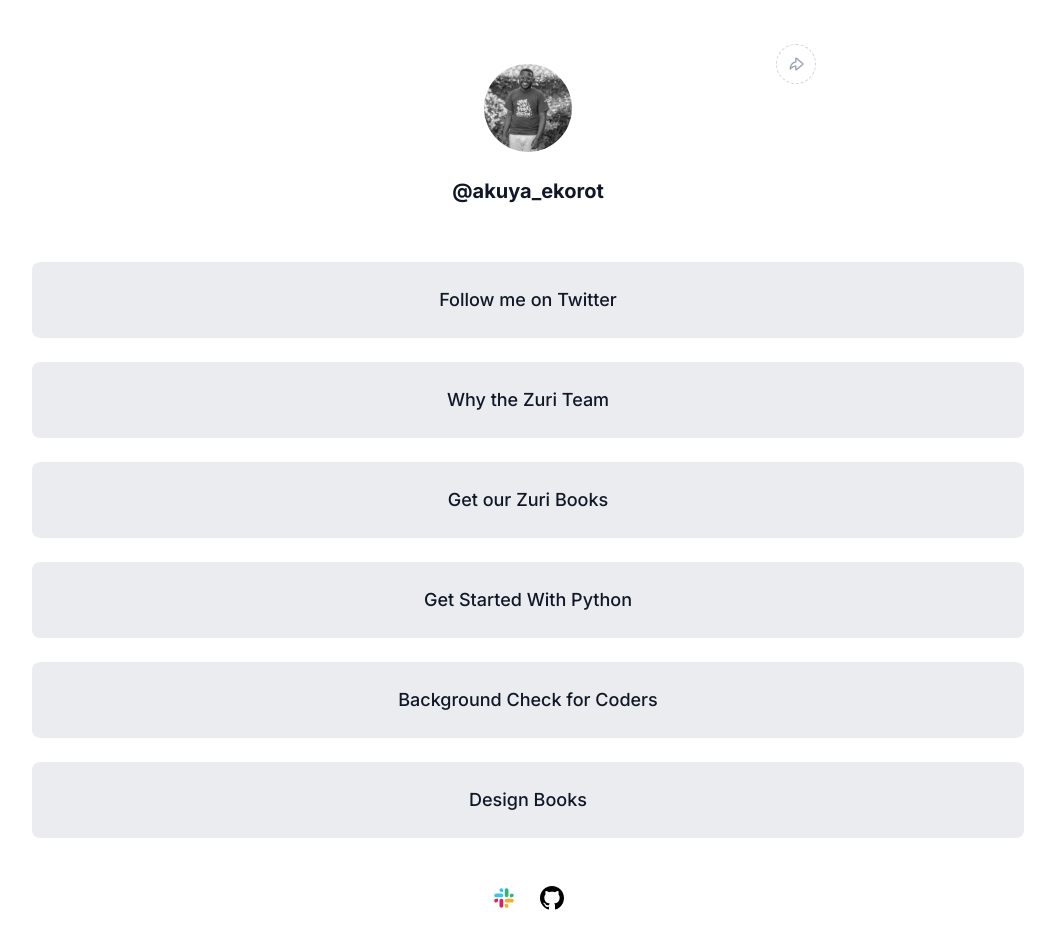
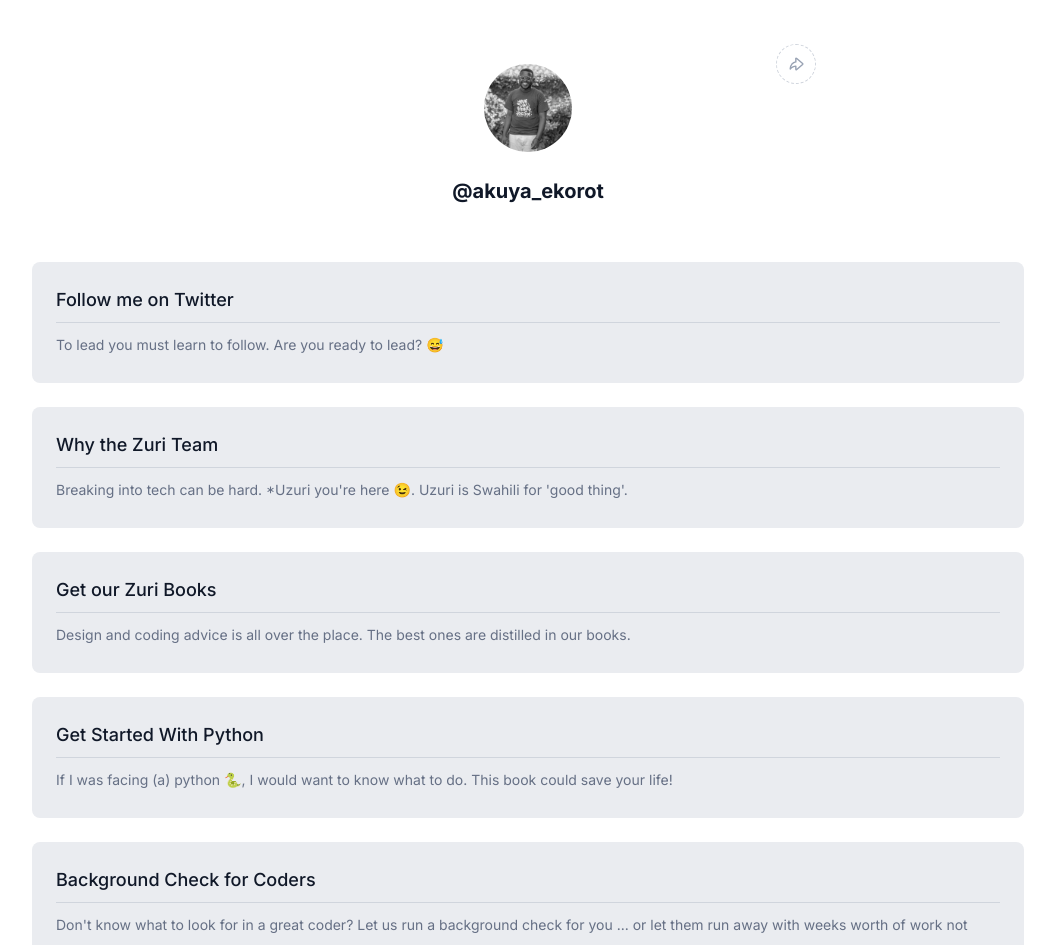
Before and after one commit to akuya-ekorot/hng-internship-9, a Next.js app in the folder stage-1/: page / in a window 1280 px wide. Shown: the top 945 px of the page, without its empty margins (112-1167 px from the left). Built offline with nearby package versions, Linux system fonts and the light colour scheme.

Commit message:
add subtext to links

```diff
--- a/stage-1/components/ExternalLink.tsx
+++ b/stage-1/components/ExternalLink.tsx
@@ -1,16 +1,20 @@
 import { pageLink } from "../utils/types";
 
-const ExternalLink = ({ name, link, id }: pageLink) => (
+const ExternalLink = ({ name, link, id, subtext }: pageLink) => (
   <a
-    className="bg-gray-200 hover:bg-gray-300 focus:outline-none focus:border focus:border-gray-400 disabled:bg-gray-25 disabled:border-gray-100 disbled:drop-shadow-[0, 1px, 2px, rgba(16, 2, 40, 0.05)] rounded-lg text-text-lg font-medium overflow-hidden"
+    className=" group bg-gray-200 hover:bg-gray-300 focus:outline-none focus:border focus:border-gray-400 disabled:bg-gray-25 disabled:border-gray-100 disbled:drop-shadow-[0, 1px, 2px, rgba(16, 2, 40, 0.05)] rounded-lg text-text-lg font-medium overflow-hidden"
     href={link}
     id={id}
     target="_blank"
     rel="noreferrer"
     role="link"
   >
-    <div className="flex flex-col items-center py-[24px] ">
-      <p className="text-gray-900 md:text-text-lg text-sm font-medium">{name}</p>
+    <div className="flex flex-col items-stretch p-[24px] gap-[8px]">
+      <p className="text-gray-900 md:text-text-lg text-sm font-medium">
+        {name}
+      </p>
+      <div className="group-hover:bg-gray-100 bg-gray-300 h-[1px] w-full"></div>
+      <p className="text-gray-500 lg:text-[14px] text-[12px] font-normal">{subtext}</p>
     </div>
     <img />
   </a>
--- a/stage-1/components/LinkSection.tsx
+++ b/stage-1/components/LinkSection.tsx
@@ -8,6 +8,7 @@ const LinkSection = () => (
         id={pageLink.id}
         name={pageLink.name}
         link={pageLink?.link}
+        subtext={pageLink?.subtext}
         key={pageLink.id}
       />
     ))}
--- a/stage-1/utils/pageData.ts
+++ b/stage-1/utils/pageData.ts
@@ -36,7 +36,7 @@ const pageLinks: pageLink[] = [
       "Don't know what to look for in a great coder? Let us run a background check for you ... or let them run away with weeks worth of work not delivered.",
   },
   {
-    name: "Design Books",
+    name: "Get Our Design Book",
     link: "https://books.zuri.team/design-rules",
     id: "book__design",
     subtext:
```
